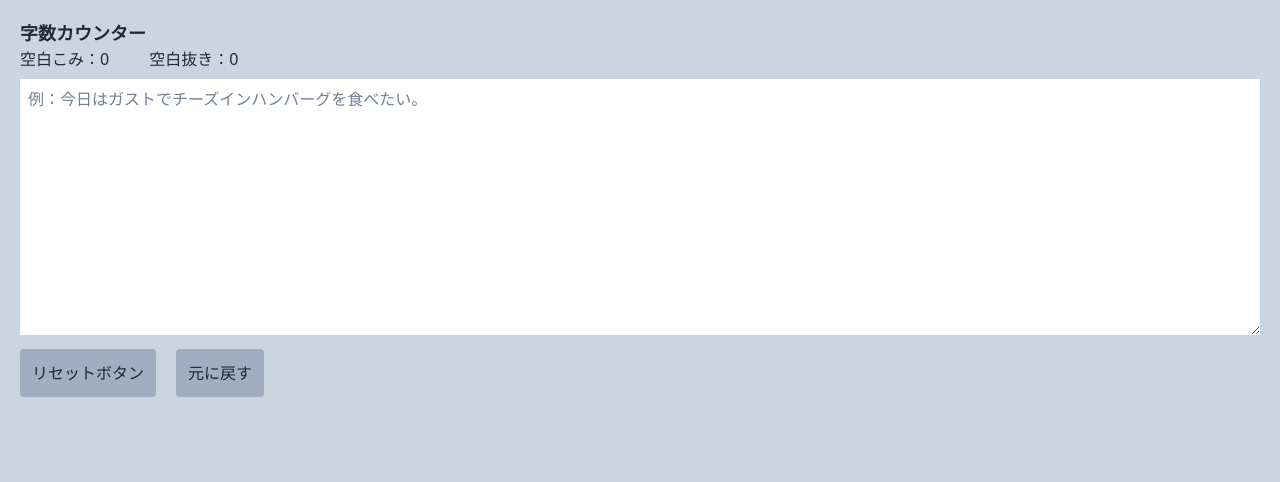
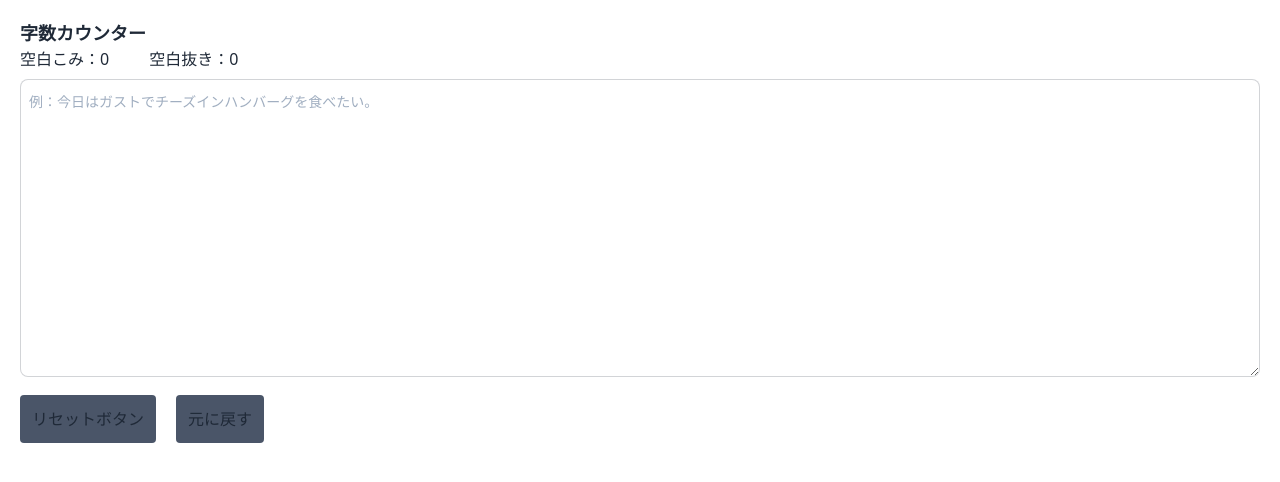
Before and after one commit to poteitoo/next-editor, a Next.js app: page / in a window 1280 px wide. Shown: the top 482 px of the page. Built offline with nearby package versions, Linux system fonts and the light colour scheme.

Commit message:
[Update] reflected on daisyui system to components

```diff
--- a/src/components/atoms/TextArea.tsx
+++ b/src/components/atoms/TextArea.tsx
@@ -2,8 +2,8 @@ import React from 'react';
 
 type TextAreaProps = {
   onChangeText: (text: string) => void;
-  className: string;
   value: string;
+  className?: string;
   placeholder?: string;
 } & React.DetailedHTMLProps<
   React.TextareaHTMLAttributes<HTMLTextAreaElement>,
--- a/src/components/templates/Editor.tsx
+++ b/src/components/templates/Editor.tsx
@@ -3,7 +3,6 @@ import React, { useEffect, useState } from 'react';
 import { parseCookies, setCookie } from 'nookies';
 
 import { AppConfig } from '../../constants/config';
-import { Button } from '../atoms/Button';
 import { TextArea } from '../atoms/TextArea';
 import { Meta } from '../organisms/layout/Meta';
 
@@ -48,22 +47,25 @@ export const Editor: React.FC = () => {
         <label>空白抜き：{currentText.replace(/\s|　/g, '').length}</label>
       </div>
       <TextArea
-        className="w-full p-2 mt-2 whitespace-pre-wrap placeholder-gray-600"
+        className="w-full p-2 mt-2 whitespace-pre-wrap placeholder-gray-500 textarea textarea-bordered"
         onChangeText={setCurrentText}
         value={currentText}
         placeholder="例：今日はガストでチーズインハンバーグを食べたい。"
       />
-      <div className="flex">
-        <Button addClassName="mr-5" onClick={onClickReset}>
+      <div className="flex gap-5 mt-3">
+        <button
+          className="p-3 rounded hover:bg-gray-800 bg-gray-700"
+          onClick={onClickReset}
+        >
           リセットボタン
-        </Button>
-        <Button
-          addClassName="mr-5"
+        </button>
+        <button
+          className="p-3 rounded hover:bg-gray-800 bg-gray-700"
           onClick={onClickRecover}
-          disable={!isPastTextExisted}
+          disabled={!isPastTextExisted}
         >
           元に戻す
-        </Button>
+        </button>
       </div>
     </div>
   );
--- a/src/components/templates/LaTexEditor.tsx
+++ b/src/components/templates/LaTexEditor.tsx
@@ -40,21 +40,21 @@ export const LaTexEditor: React.FC = () => {
         />
       </Meta>
       <h1 className="text-lg font-bold">LaTexエディター</h1>
-      <div className="flex">
-        <div className="w-1/2 mr-5">
+      <div className="flex gap-8">
+        <div className="flex flex-col w-1/2">
           エディター
           <TextArea
-            className="w-full h-full rounded p-2 whitespace-pre-wrap placeholder-gray-600"
+            className="w-full h-full p-2 whitespace-pre-wrap placeholder-gray-500 textarea textarea-bordered"
             onChangeText={setCurrentText}
             value={currentText}
             placeholder="例：今日はガストでチーズインハンバーグを食べたい。"
           />
         </div>
-        <div className="flex flex-col w-1/2 mr-5">
+        <div className="flex flex-col w-1/2">
           プレビュー
           <div
             dangerouslySetInnerHTML={{ __html: compiledText }}
-            className="w-full h-full bg-white rounded p-2 whitespace-pre-wrap placeholder-gray-600"
+            className="w-full h-full p-2 whitespace-pre-wrap placeholder-gray-500 textarea textarea-bordered"
           />
         </div>
       </div>
--- a/src/pages/_document.tsx
+++ b/src/pages/_document.tsx
@@ -8,7 +8,7 @@ class MyDocument extends Document {
     return (
       <Html lang={AppConfig.locale}>
         <Head />
-        <body className="container h-screen bg-gray-400">
+        <body>
           <Main />
           <NextScript />
         </body>
```
